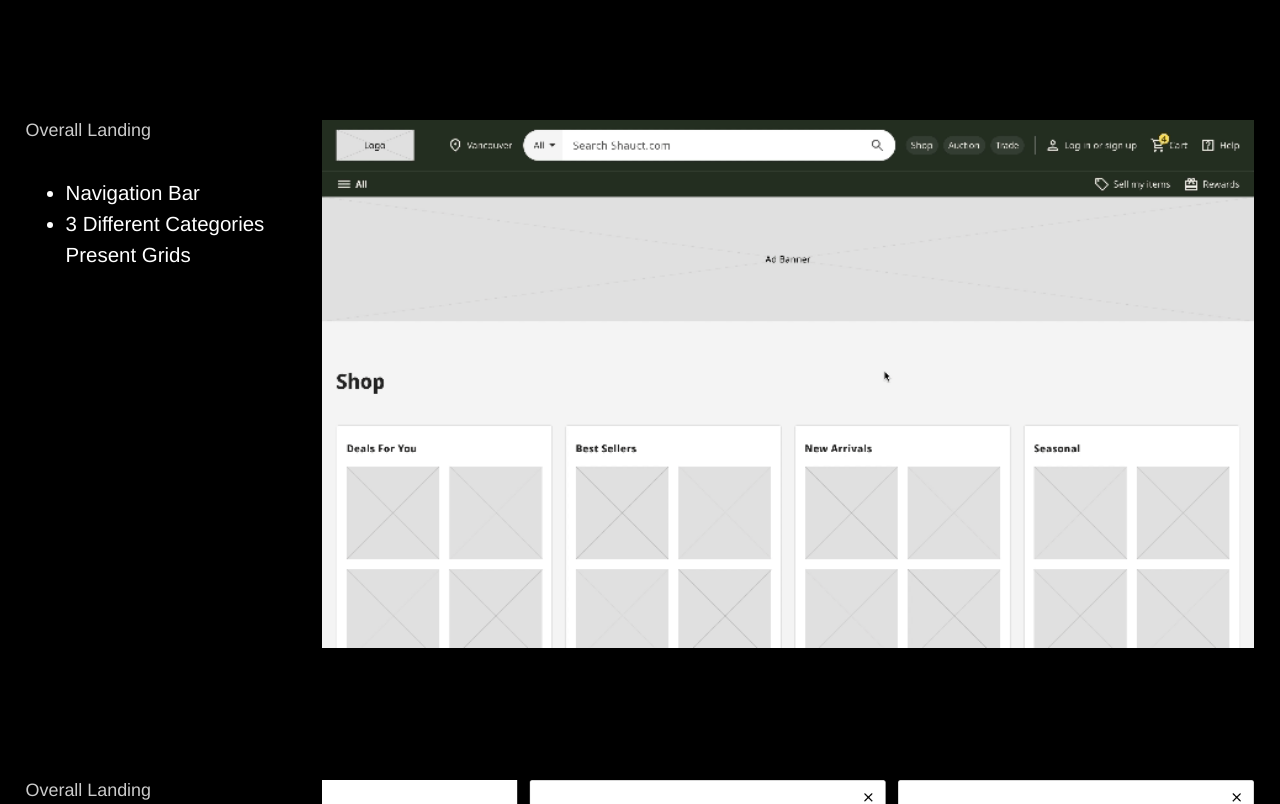
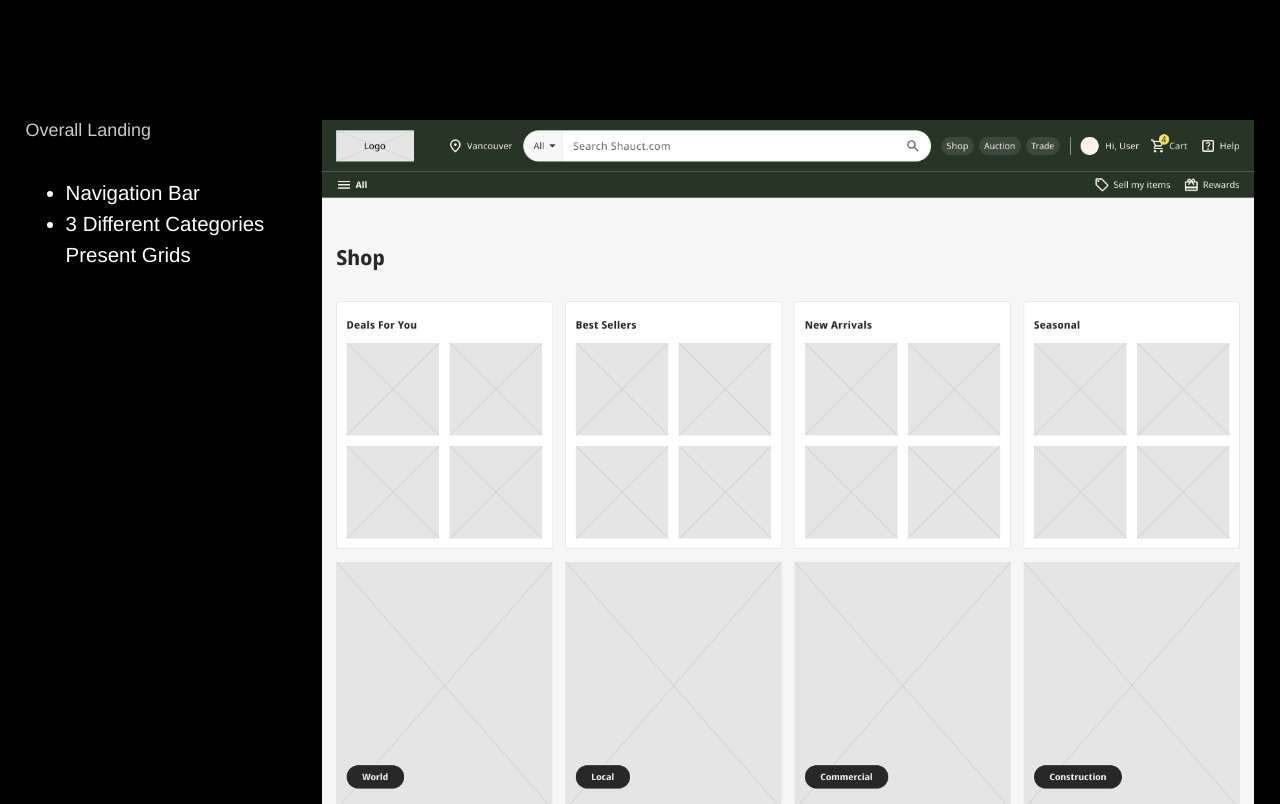
Before and after one commit to amikotong/amikotong.github.io, a plain HTML site: page p0.html in a window 1280 px wide. Shown: the part 4060-4864 px from the top of the page. Drawn offline with nearby package versions, Linux system fonts and the light colour scheme; a script that the page names is missing.

Commit message:
Add files via upload

```diff
--- a/p0.html
+++ b/p0.html
@@ -137,7 +137,7 @@
                 </ul>
             </div>
             <div class="ez_con">
-                <img src="img/p0/Overall.gif">
+                <img src="img/p0/Overall.png">
             </div>
         </div>
 
```
Also changed, not shown: img/p0/Overall.png (added).
